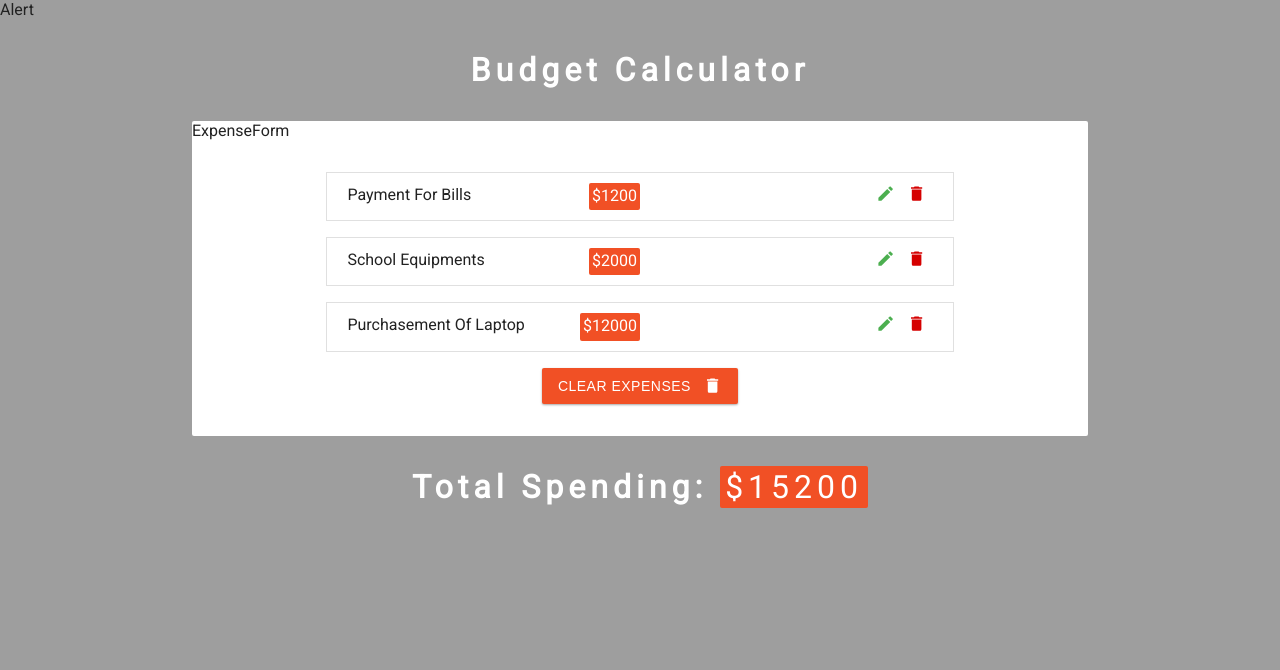
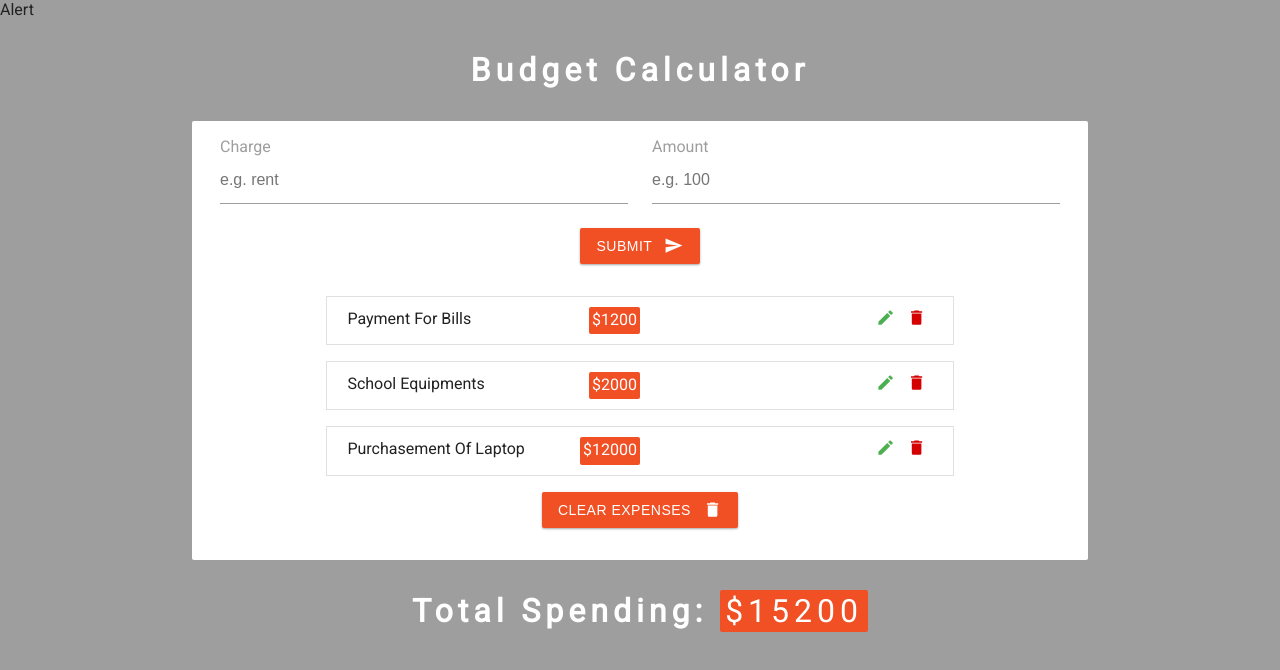
Before and after one commit to Priscilla-Egberi/Budget-Calculator, a React (Create React App) app: page / in a window 1280 px wide. Shown: the top 670 px of the page. Built offline with nearby package versions, Linux system fonts and the light colour scheme.

Commit message:
ExpenseForm: added the two inputs for collecting charge and amount. I think we are done with the design, next would be the functions

```diff
--- a/src/components/ExpenseForm.js
+++ b/src/components/ExpenseForm.js
@@ -1,7 +1,20 @@
 import React from 'react'
+import {MdSend} from "react-icons/md"
 
 export default function ExpenseForm() {
   return (
-    <div>ExpenseForm</div>
+    <form>
+        <div className="form-center">
+            <div className="form-group">
+                <label htmlFor="charge">charge</label>
+                <input className='form-control' type="text" id="charge" name="charge" placeholder="e.g. rent" />
+            </div>
+            <div className="form-group">
+                <label htmlFor="amount">amount</label>
+                <input className='form-control' type="text" id="amount" name="amount" placeholder="e.g. 100" />
+            </div>
+        </div>
+        <button type="submit" className='btn'>submit<MdSend className="btn-icon" /></button>
+    </form>
   )
 }
```
